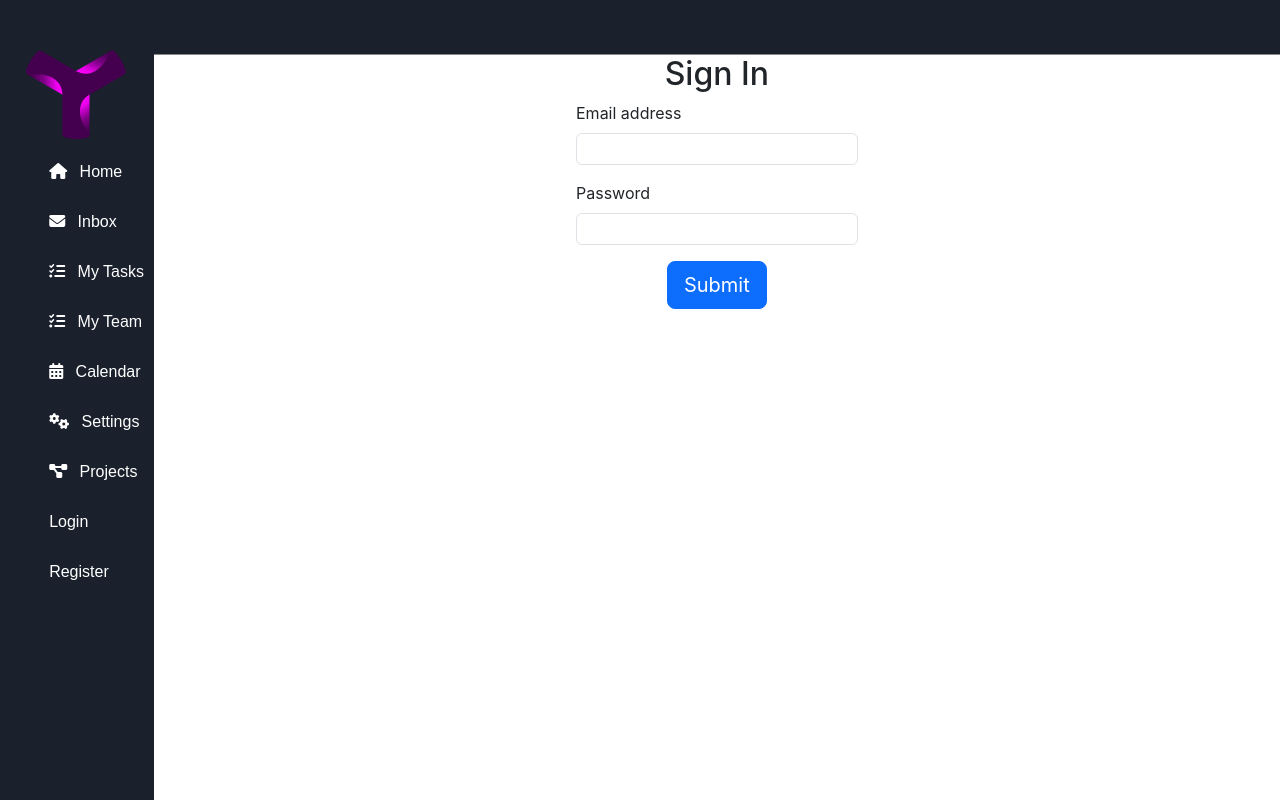
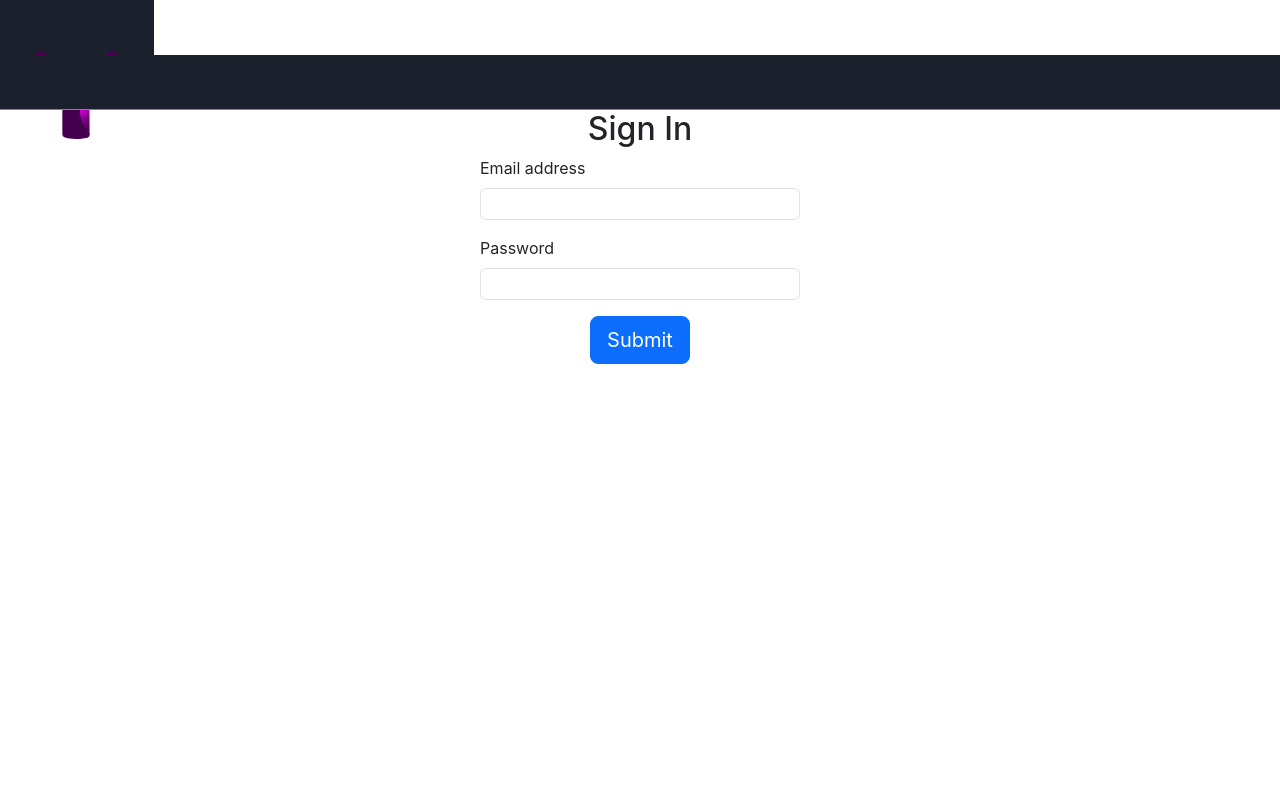
Before and after one commit to dawid-md/ysana, a React (Create React App) app: page /login in a window 1280 px wide. Built offline with nearby package versions, Linux system fonts and the light colour scheme; no server answers.

Commit message:
grid display

```diff
--- a/src/App.css
+++ b/src/App.css
@@ -1,5 +1,7 @@
 .App {
   height: 100vh;
+  display: grid;
+  grid-template-rows: 55px 1fr;
 }
 
 .main-div{
@@ -39,7 +41,7 @@
 }
 
 .page-content {
-  flex: 1;
+  /* flex: 1; */
 }
 
 .table {
--- a/src/App.js
+++ b/src/App.js
@@ -38,7 +38,7 @@ function App() {
   });
 
   return (
-    <div className="App d-flex">
+    <div className="App">
       <AuthContext.Provider value={{ user, setUser, updateUserName }}>
         <BrowserRouter>
             <Panel />
```
